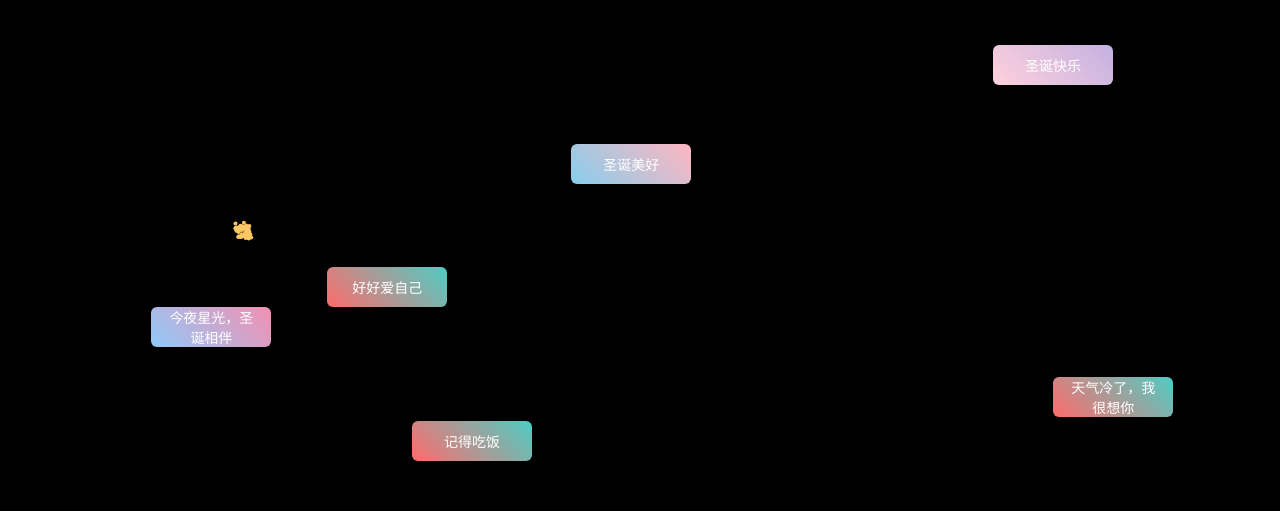
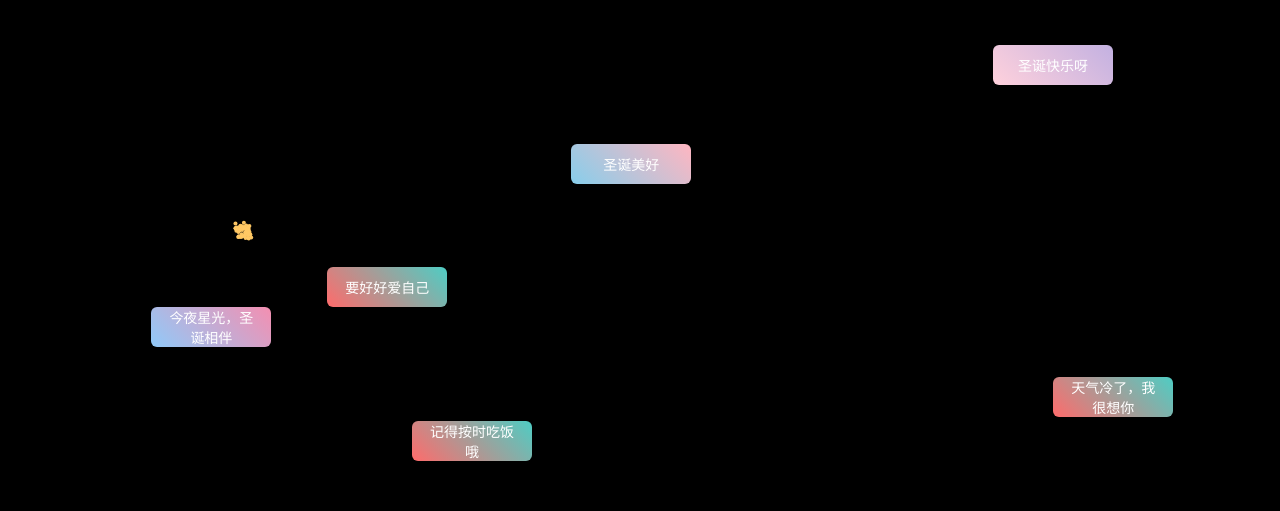
Before and after one commit to jian2-cloud/11--chistmas, a plain HTML site: page index.html in a window 1280 px wide. Shown: the part 150-661 px from the top of the page. Drawn offline with Linux system fonts and the light colour scheme.

Commit message:
Update index.html

```diff
--- a/index.html
+++ b/index.html
@@ -100,13 +100,13 @@
   <script>
     const blessingTexts = [
       "遇见你很开心",
-      "记得吃饭",
+      "记得按时吃饭哦",
       "天气冷了，我很想你",
-      "好好爱自己",
-      "圣诞快乐",
+      "要好好爱自己",
+      "圣诞快乐呀",
       "圣诞美好",
       "今夜星光，圣诞相伴",
-      "少熬夜哦",
+      "要早点休息，少熬夜哦",
       "愿所以的烦恼的消失",
       "多喝水哦",
       "顺顺利利，开开心心",
@@ -119,10 +119,10 @@
       "热红酒和烤栗子都不如你",
       "圣诞有你，胜过所有",
       "天冷了，抱抱自己",
-      "把烦恼丢进圣诞袜里",
-      "圣诞的星光落在你肩头",
-      "圣诞的浪漫属于你",
-      "冬天也要温暖呀",
+      "出门要注意安全哦",
+      "别太辛苦啦",
+      "心情不好记得说哦",
+      "累了就停下来休息休息",
       "平安喜乐，万事胜意",
       "圣诞的钟声为你敲响",
       "雪落圣诞，岁岁年年",
@@ -161,9 +161,9 @@
       "圣诞的爱，填满你心怀",
       "圣诞的甜，甜在你舌尖",
       "圣诞的趣，留在你记忆",
-      "圣诞的闹，热闹又欢笑",
-      "圣诞的静，安心又温馨",
-      "圣诞的红，喜庆又温柔",
+       "你超棒的",
+      "保持微笑呀",
+      "每天都要元气满满",
       "圣诞的绿，清新又治愈",
       "圣诞的白，纯净又可爱",
       "圣诞的彩，绚烂又多彩",
```
